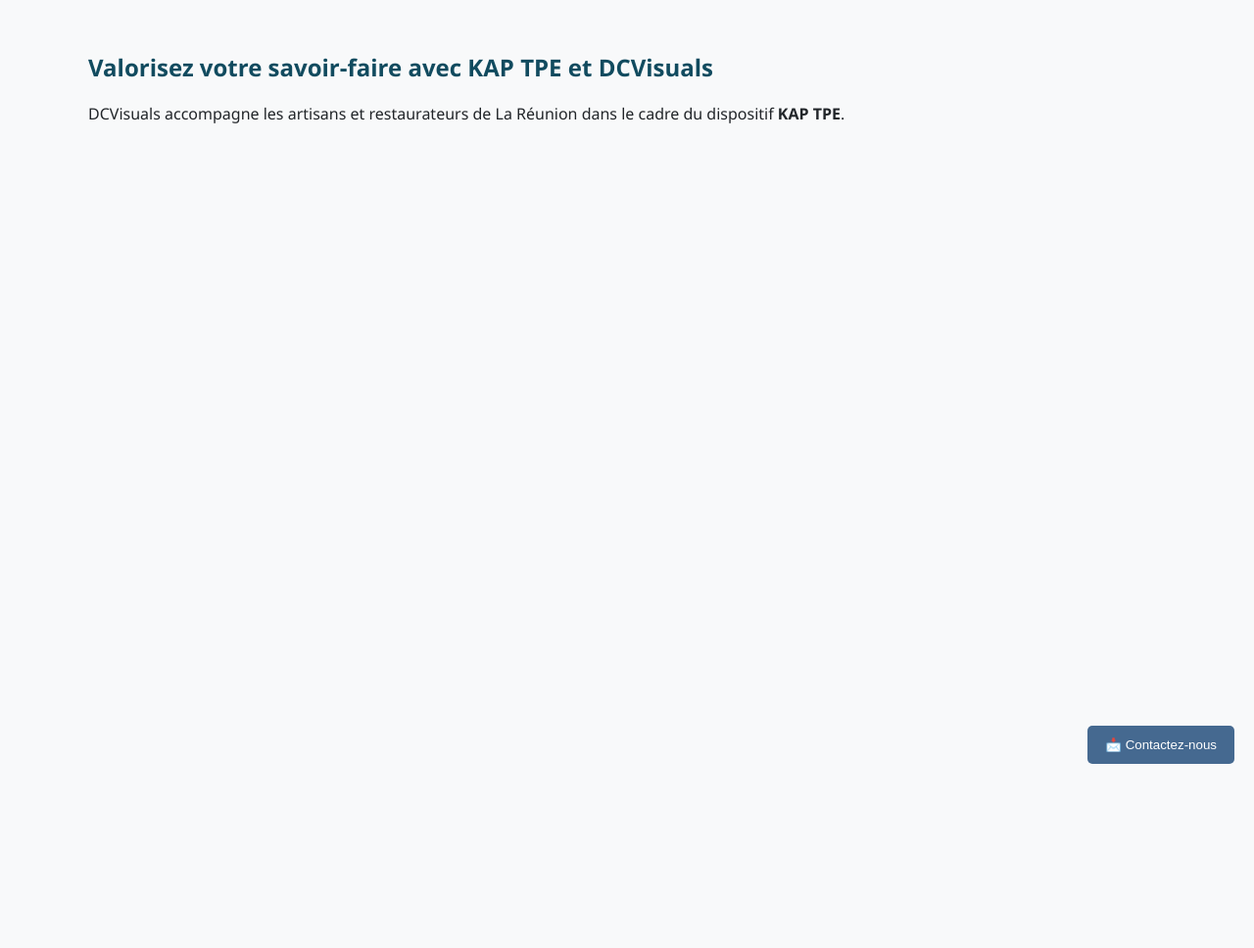
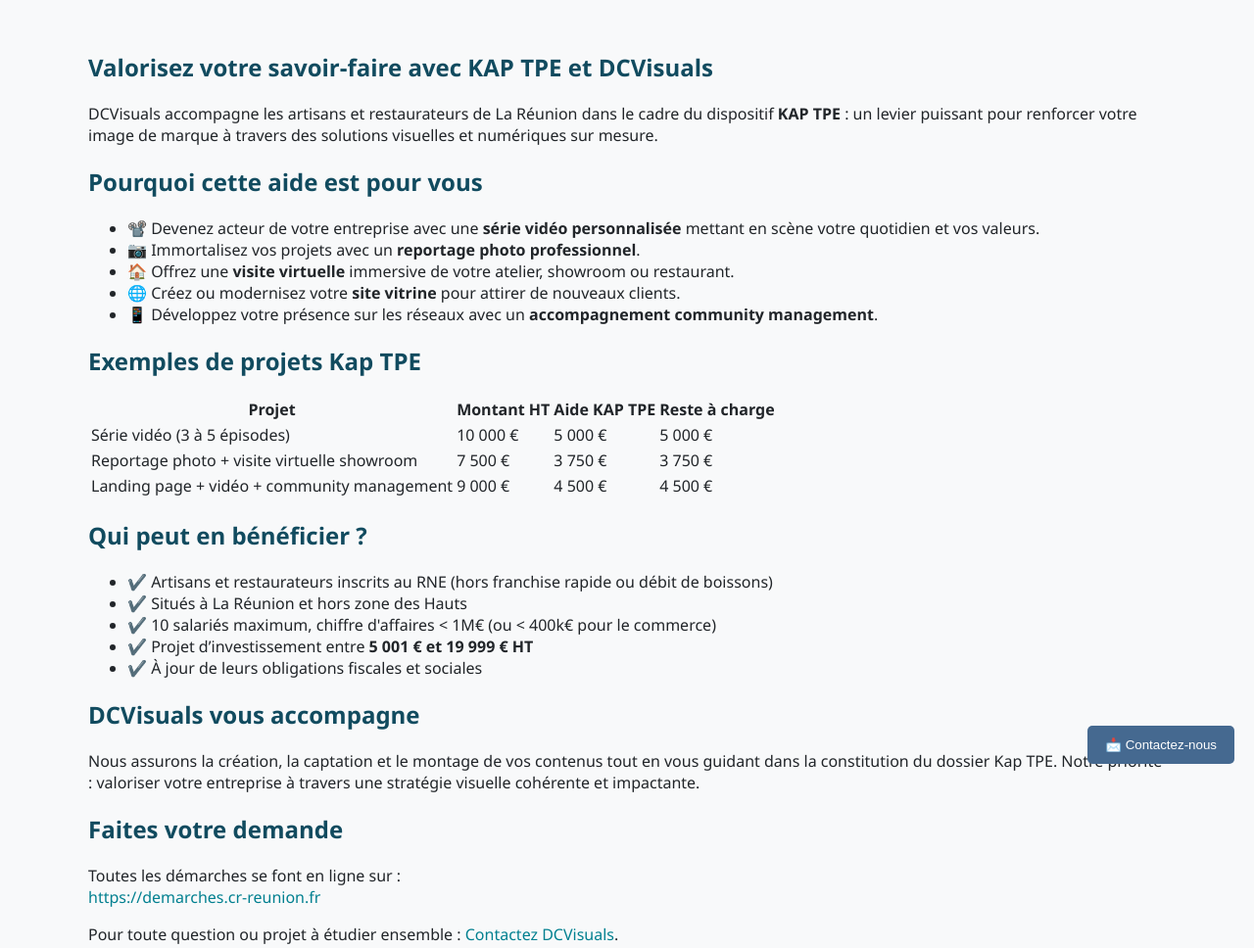
Before and after one commit to DCVisuals/KAP-TPE, a plain HTML site: page index.html in a window 1280 px wide. Shown: the whole page at 98% size. Before the commit the page ends 800 px from the top, so only its background shows below. Drawn offline with Linux system fonts and the light colour scheme.

Commit message:
Update index.html

```diff
--- a/index.html
+++ b/index.html
@@ -1,22 +1,82 @@
-
 <!DOCTYPE html>
 <html lang="fr">
 <head>
-  <meta charset="UTF-8">
-  <meta name="viewport" content="width=device-width, initial-scale=1.0">
-  <title>KAP TPE - DCVisuals</title>
-  <link rel="stylesheet" href="style.css">
+  <meta charset="UTF-8" />
+  <meta name="viewport" content="width=device-width, initial-scale=1.0"/>
+  <title>KAP TPE – DCVisuals</title>
+  <link rel="stylesheet" href="style.css" />
 </head>
 <body>
+
   <button id="sticky-btn" onclick="window.location.href='/contact'">📩 Contactez-nous</button>
-  <section id="kap-tpe-dcvisuals" class="fade-in">
-    <div class="container">
-      <!-- Contenu principal (repris depuis le texte HTML de la page) -->
-      <h1>Valorisez votre savoir-faire avec KAP TPE et DCVisuals</h1>
-      <p>DCVisuals accompagne les artisans et restaurateurs de La Réunion dans le cadre du dispositif <strong>KAP TPE</strong>.</p>
-      <!-- Le reste du contenu est à coller ici depuis le texte actuel -->
-    </div>
-  </section>
+
+  <main>
+    <section id="kap-tpe-dcvisuals" class="section">
+      <div class="container">
+        <h1>Valorisez votre savoir-faire avec KAP TPE et DCVisuals</h1>
+        <p>DCVisuals accompagne les artisans et restaurateurs de La Réunion dans le cadre du dispositif <strong>KAP TPE</strong> : un levier puissant pour renforcer votre image de marque à travers des solutions visuelles et numériques sur mesure.</p>
+
+        <h2>Pourquoi cette aide est pour vous</h2>
+        <ul>
+          <li>📽️ Devenez acteur de votre entreprise avec une <strong>série vidéo personnalisée</strong> mettant en scène votre quotidien et vos valeurs.</li>
+          <li>📷 Immortalisez vos projets avec un <strong>reportage photo professionnel</strong>.</li>
+          <li>🏠 Offrez une <strong>visite virtuelle</strong> immersive de votre atelier, showroom ou restaurant.</li>
+          <li>🌐 Créez ou modernisez votre <strong>site vitrine</strong> pour attirer de nouveaux clients.</li>
+          <li>📱 Développez votre présence sur les réseaux avec un <strong>accompagnement community management</strong>.</li>
+        </ul>
+
+        <h2>Exemples de projets Kap TPE</h2>
+        <table>
+          <thead>
+            <tr>
+              <th>Projet</th>
+              <th>Montant HT</th>
+              <th>Aide KAP TPE</th>
+              <th>Reste à charge</th>
+            </tr>
+          </thead>
+          <tbody>
+            <tr>
+              <td>Série vidéo (3 à 5 épisodes)</td>
+              <td>10 000 €</td>
+              <td>5 000 €</td>
+              <td>5 000 €</td>
+            </tr>
+            <tr>
+              <td>Reportage photo + visite virtuelle showroom</td>
+              <td>7 500 €</td>
+              <td>3 750 €</td>
+              <td>3 750 €</td>
+            </tr>
+            <tr>
+              <td>Landing page + vidéo + community management</td>
+              <td>9 000 €</td>
+              <td>4 500 €</td>
+              <td>4 500 €</td>
+            </tr>
+          </tbody>
+        </table>
+
+        <h2>Qui peut en bénéficier ?</h2>
+        <ul>
+          <li>✔️ Artisans et restaurateurs inscrits au RNE (hors franchise rapide ou débit de boissons)</li>
+          <li>✔️ Situés à La Réunion et hors zone des Hauts</li>
+          <li>✔️ 10 salariés maximum, chiffre d'affaires &lt; 1M€ (ou &lt; 400k€ pour le commerce)</li>
+          <li>✔️ Projet d’investissement entre <strong>5 001 € et 19 999 € HT</strong></li>
+          <li>✔️ À jour de leurs obligations fiscales et sociales</li>
+        </ul>
+
+        <h2>DCVisuals vous accompagne</h2>
+        <p>Nous assurons la création, la captation et le montage de vos contenus tout en vous guidant dans la constitution du dossier Kap TPE. Notre priorité : valoriser votre entreprise à travers une stratégie visuelle cohérente et impactante.</p>
+
+        <h2>Faites votre demande</h2>
+        <p>Toutes les démarches se font en ligne sur :<br>
+          <a href="https://demarches.cr-reunion.fr" target="_blank">https://demarches.cr-reunion.fr</a></p>
+        <p>Pour toute question ou projet à étudier ensemble : <a href="/contact">Contactez DCVisuals</a>.</p>
+      </div>
+    </section>
+  </main>
+
   <script src="script.js"></script>
 </body>
 </html>
```
